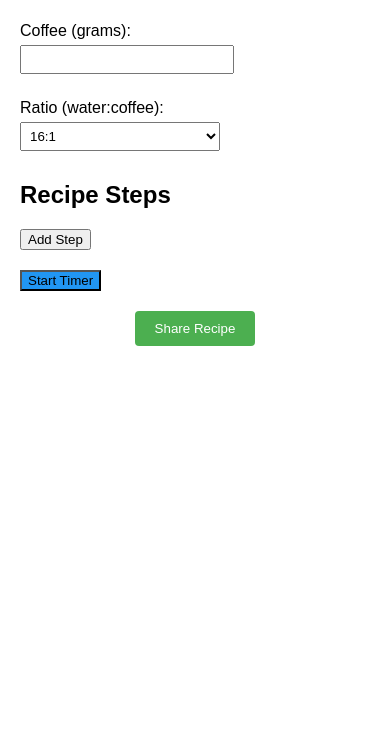
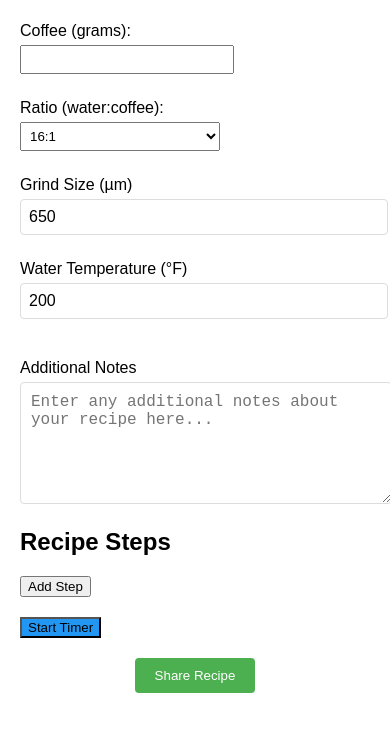
Before and after one commit to evans-mike/coffee-calc, a plain HTML site: page index.html in a window 390 px wide. Shown: the part 212-944 px from the top of the page. Before the commit the page ends 844 px from the top, so only its background shows below. Drawn offline with nearby package versions, Linux system fonts and the light colour scheme.

Commit message:
feat: Revamp form inputs, metadata, and styles
- Added new form-group divs for grind size and water temperature inputs in `index.html`
- Updated the value and placeholder attributes for the grind size input in `index.html`
- Created a form-group for additional notes textarea in `index.html`
- Added code to update the `metadata` object with values from the corresponding input fields in `main.js`
- Added code to set the values of `grind-size`, `water-temp`, and `additional-notes` inputs from the `metadata` object in `main.js`
- Added new styles for metadata sections in `styles.css`
- Added new styles for notes sections in `styles.css`
- Adjusted mobile styles for metadata and notes sections in `styles.css`

```diff
--- a/index.html
+++ b/index.html
@@ -41,6 +41,39 @@
         </select>
       </div>
     </div>
+    <!-- Update just the grind size input within the metadata-section -->
+    <div class="form-group">
+        <label for="grind-size">Grind Size (µm)</label>
+        <input type="number"
+            id="grind-size"
+            min="0"
+            step="1"
+            value="650"
+            placeholder="Enter grind size"
+            class="metadata-input">
+    </div>
+    <div class="form-group">
+        <label for="water-temp">Water Temperature (°F)</label>
+        <input type="number"
+               id="water-temp"
+               min="0"
+               max="212"
+               step="1"
+               value="200"
+               class="metadata-input">
+    </div>
+</div>
+
+
+<div class="notes-section">
+    <div class="form-group">
+        <label for="additional-notes">Additional Notes</label>
+        <textarea id="additional-notes"
+                  rows="4"
+                  placeholder="Enter any additional notes about your recipe here..."
+                  class="notes-input"></textarea>
+    </div>
+</div>
 
     <div class="recipe-section">
       <h2>Recipe Steps</h2>
--- a/main.js
+++ b/main.js
@@ -282,6 +282,11 @@ function buildUrlWithValues() {
             coffee: coffeeInput.value,
             ratio: ratioSelect.value
         },
+        metadata: {
+            grindSize: document.getElementById('grind-size').value,
+            waterTemp: document.getElementById('water-temp').value,
+            notes: document.getElementById('additional-notes').value
+        },
         steps: Array.from(document.querySelectorAll('.recipe-step')).map(step => ({
             water: step.querySelector('input[type="number"]').value,
             description: step.querySelector('input[type="text"]').value,
@@ -319,6 +324,11 @@ function loadSharedRecipe() {
             if (recipeData.calculator.water) waterInput.value = recipeData.calculator.water;
             if (recipeData.calculator.coffee) coffeeInput.value = recipeData.calculator.coffee;
             if (recipeData.calculator.ratio) ratioSelect.value = recipeData.calculator.ratio;
+        }
+        if (recipeData.metadata) {
+            if (recipeData.metadata.grindSize) document.getElementById('grind-size').value = recipeData.metadata.grindSize;
+            if (recipeData.metadata.waterTemp) document.getElementById('water-temp').value = recipeData.metadata.waterTemp;
+            if (recipeData.metadata.notes) document.getElementById('additional-notes').value = recipeData.metadata.notes;
         }
 
         // Clear existing steps
--- a/styles.css
+++ b/styles.css
@@ -215,3 +215,47 @@ input[type="number"] {
         left: 10px;
     }
 }
+
+/* Add these new styles */
+.metadata-section {
+    display: grid;
+    grid-template-columns: 1fr 1fr;
+    gap: 20px;
+    margin-bottom: 20px;
+}
+
+.metadata-input {
+    width: 100%;
+    padding: 8px;
+    border: 1px solid #ddd;
+    border-radius: 4px;
+    font-size: 16px;
+}
+
+.notes-section {
+    margin-top: 30px;
+    margin-bottom: 20px;
+}
+
+.notes-input {
+    width: 100%;
+    padding: 10px;
+    border: 1px solid #ddd;
+    border-radius: 4px;
+    font-size: 16px;
+    resize: vertical;
+    min-height: 100px;
+}
+
+/* Mobile adjustments */
+@media screen and (max-width: 375px) {
+    .metadata-section {
+        grid-template-columns: 1fr;
+        gap: 10px;
+    }
+
+    .metadata-input,
+    .notes-input {
+        font-size: 16px; /* Prevents zoom on mobile */
+    }
+}
```
